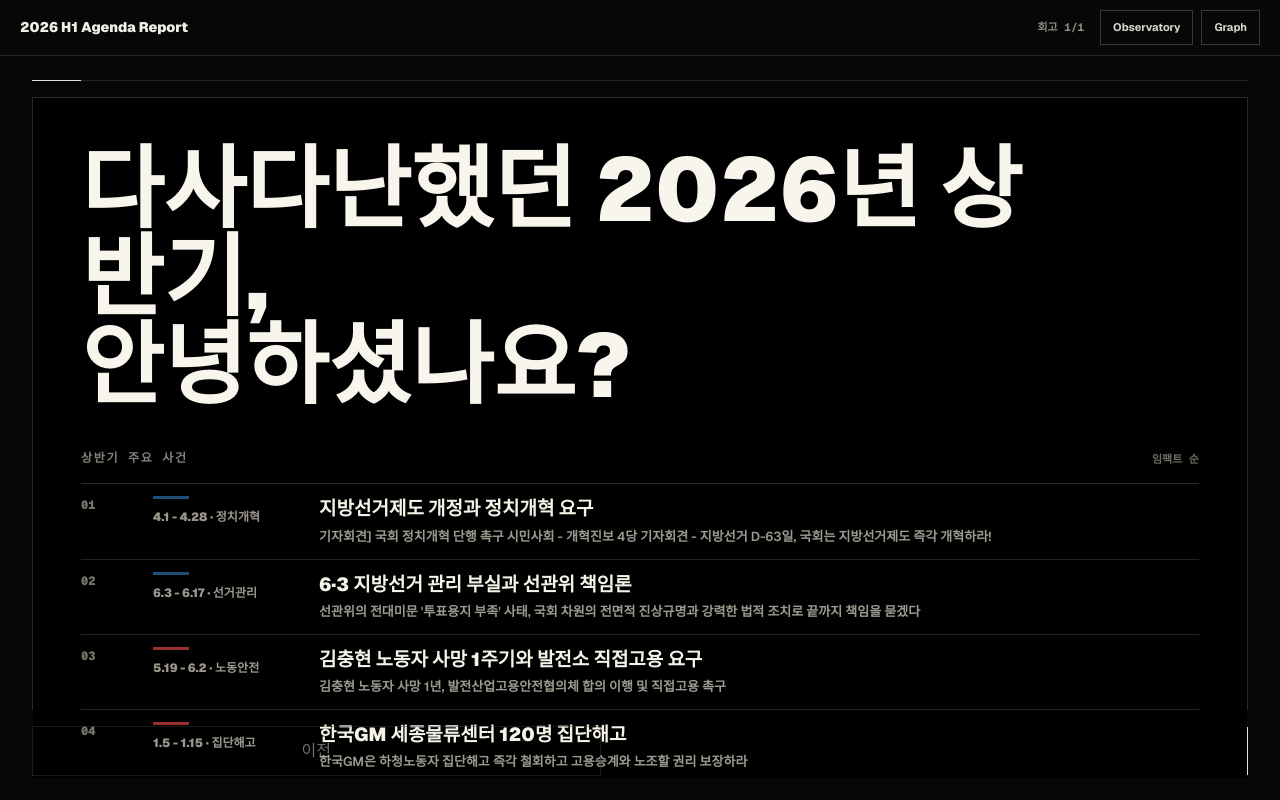
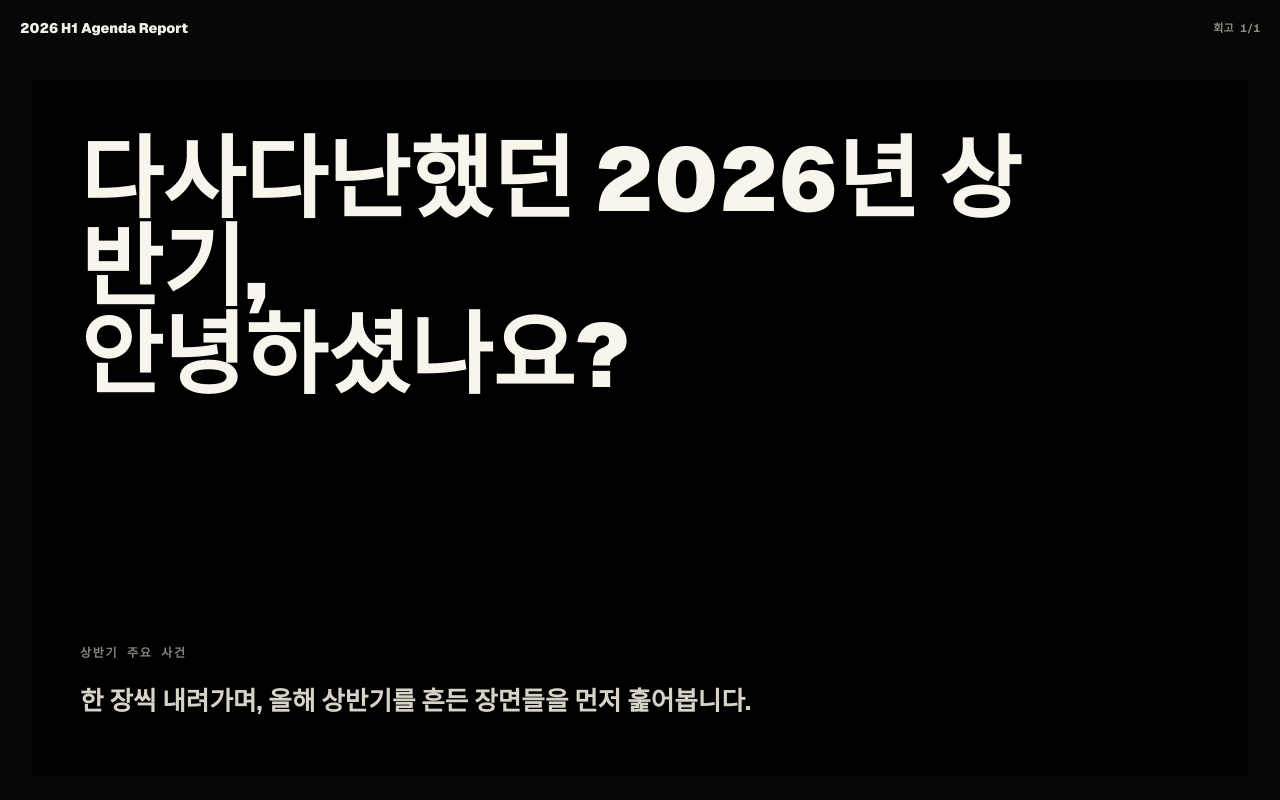
Before and after one commit to protesthubkr/26h1report, a Next.js app: page /agenda-2026-h1 in a window 1280 px wide. Built offline with nearby package versions, Linux system fonts and the light colour scheme.

Commit message:
Make opening review scroll by cards

```diff
--- a/src/app/agenda-2026-h1/agenda-report.tsx
+++ b/src/app/agenda-2026-h1/agenda-report.tsx
@@ -1,7 +1,7 @@
 "use client";
 
 import Link from "next/link";
-import { useMemo, useRef, useState, type TouchEvent } from "react";
+import { useMemo, useRef, useState, type CSSProperties, type TouchEvent } from "react";
 
 export type PublicAgendaData = {
   agendas: PublicAgenda[];
@@ -242,6 +242,8 @@ export function AgendaReport({ data }: { data: PublicAgendaData }) {
   }
 
   function handleTouchEnd(event: TouchEvent<HTMLElement>) {
+    if (state.mode === "review") return;
+
     const start = touchStart.current;
     touchStart.current = null;
     if (!start) return;
@@ -259,16 +261,13 @@ export function AgendaReport({ data }: { data: PublicAgendaData }) {
     <main className="h-screen overflow-hidden bg-[#070707] text-[#f1f0e8]">
       <TopBar progress={progress} />
       <section className="relative mx-auto flex h-[calc(100vh-56px)] max-w-[1600px] flex-col px-8 py-6 max-sm:h-[calc(100svh-48px)] max-sm:px-3 max-sm:py-3">
-        <ProgressRule progress={progress.percent} />
-
         <div
-          className="relative flex min-h-0 flex-1 items-stretch border border-[#2a2a25] bg-[#0b0b0a]"
+          className="relative flex min-h-0 flex-1 items-stretch overflow-hidden bg-[#090908]"
           onTouchEnd={handleTouchEnd}
           onTouchStart={handleTouchStart}
         >
-          <AmbientLines />
           {state.mode === "review" ? (
-            <OpeningReviewPage events={openingEvents} />
+            <OpeningCardScrollPage events={openingEvents} onNext={goNext} />
           ) : null}
 
           {state.mode === "agenda-select" ? (
@@ -278,6 +277,7 @@ export function AgendaReport({ data }: { data: PublicAgendaData }) {
           {state.mode === "story" && storySlide ? <StoryPage slide={storySlide} /> : null}
         </div>
 
+        {state.mode !== "review" ? (
           <BottomControls
             canGoBack={canGoBack}
             canGoNext={canGoNext}
@@ -286,6 +286,7 @@ export function AgendaReport({ data }: { data: PublicAgendaData }) {
             onNext={goNext}
             progressLabel={progress.label}
           />
+        ) : null}
       </section>
     </main>
   );
@@ -293,40 +294,102 @@ export function AgendaReport({ data }: { data: PublicAgendaData }) {
 
 function TopBar({ progress }: { progress: { label: string } }) {
   return (
-    <header className="relative z-20 h-14 border-b border-[#272722] bg-[#070707] px-5 max-sm:h-12 max-sm:px-3">
+    <header className="relative z-20 h-14 bg-[#070707] px-5 max-sm:h-12 max-sm:px-3">
       <div className="mx-auto flex h-full max-w-[1600px] items-center justify-between gap-4">
         <Link className="text-[14px] font-black tracking-normal text-[#f1f0e8] max-sm:text-[13px]" href="/agenda-2026-h1">
           2026 H1 Agenda Report
         </Link>
-        <div className="flex items-center gap-4">
         <span className="hidden font-mono text-[11px] font-bold text-[#8d8d82] sm:block">
           {progress.label}
         </span>
-          <nav className="flex items-center gap-2 text-[11px] font-bold max-sm:hidden">
-            <Link className="border border-[#393932] px-3 py-2 text-[#d8d7ce]" href="/observatory">
-              Observatory
-            </Link>
-            <Link className="border border-[#393932] px-3 py-2 text-[#d8d7ce]" href="/g6">
-              Graph
-            </Link>
-          </nav>
-        </div>
       </div>
     </header>
   );
 }
 
-function ProgressRule({ progress }: { progress: number }) {
+function OpeningCardScrollPage({
+  events,
+  onNext,
+}: {
+  events: OpeningEvent[];
+  onNext: () => void;
+}) {
   return (
-    <div className="mb-4 h-px bg-[#25251f]">
+    <article className="relative h-full w-full overflow-hidden bg-black">
+      <div className="opening-scroll-snap h-full overflow-y-auto">
+        <section className="opening-snap-card flex min-h-full flex-col justify-between px-12 py-14 max-sm:px-5 max-sm:py-8">
+          <div className="opening-rise max-w-[1120px]">
+            <h1 className="max-w-[980px] text-[clamp(42px,7vw,104px)] font-black leading-[0.98] tracking-normal text-[#f8f5ec] max-sm:text-[38px]">
+              다사다난했던 2026년 상반기,
+              <br />
+              안녕하셨나요?
+            </h1>
+          </div>
+          <div className="max-w-[720px]">
+            <SmallMeta>상반기 주요 사건</SmallMeta>
+            <p className="mt-5 text-[clamp(18px,2vw,30px)] font-bold leading-[1.5] text-[#d8d3c7] max-sm:text-[19px] max-sm:leading-8">
+              한 장씩 내려가며, 올해 상반기를 흔든 장면들을 먼저 훑어봅니다.
+            </p>
+          </div>
+        </section>
+
+        {events.map((event, index) => (
+          <section
+            className="opening-snap-card grid min-h-full grid-cols-[minmax(280px,0.86fr)_minmax(0,1fr)] gap-10 px-12 py-10 max-lg:grid-cols-1 max-lg:gap-7 max-sm:px-5 max-sm:py-6"
+            key={`${event.title}-${index}`}
+          >
             <div
-        className="h-px bg-[#e6e1d4] transition-[width] duration-500"
-        style={{ width: `${Math.round(progress * 100)}%` }}
-      />
+              className="opening-image-placeholder relative min-h-[420px] overflow-hidden bg-[#141411] max-lg:min-h-[260px] max-sm:min-h-[220px]"
+              style={{ "--event-accent": event.accent } as CSSProperties}
+            >
+              <span className="absolute left-6 top-6 font-mono text-[11px] font-black uppercase tracking-[0.16em] text-[#77746a]">
+                image placeholder
+              </span>
+              <span className="absolute bottom-6 left-6 font-mono text-[12px] font-black text-[#aaa69a]">
+                {String(index + 1).padStart(2, "0")}
+              </span>
             </div>
+
+            <div className="flex min-h-0 flex-col justify-center">
+              <SmallMeta>
+                {event.dateLabel} · {event.impactLabel}
+              </SmallMeta>
+              <h2 className="mt-8 max-w-[920px] text-[clamp(34px,5vw,76px)] font-black leading-[1.03] tracking-normal text-[#f5f2e8] max-sm:mt-6 max-sm:text-[32px]">
+                {event.title}
+              </h2>
+              <p className="mt-8 max-w-[760px] text-[clamp(17px,1.8vw,26px)] font-bold leading-[1.58] text-[#d7d1c5] max-sm:mt-6 max-sm:text-[18px] max-sm:leading-8">
+                {shorten(event.description, 140)}
+              </p>
+              <p className="mt-9 max-w-[720px] text-[13px] font-bold leading-6 text-[#7e7a70]">
+                {event.agendaTitle} · {event.phaseTitle}
+              </p>
+            </div>
+          </section>
+        ))}
+
+        <section className="opening-snap-card flex min-h-full flex-col justify-center px-12 py-14 max-sm:px-5 max-sm:py-8">
+          <div className="max-w-[980px]">
+            <h2 className="text-[clamp(42px,7vw,104px)] font-black leading-[0.98] tracking-normal text-[#f8f5ec] max-sm:text-[38px]">
+              좀더 들여다볼까요?
+            </h2>
+            <p className="mt-8 max-w-[720px] text-[clamp(18px,2vw,28px)] font-bold leading-[1.55] text-[#d8d3c7] max-sm:text-[19px] max-sm:leading-8">
+              이제 이 사건들이 어떤 어젠다의 흐름으로 이어졌는지 골라볼 차례입니다.
+            </p>
+            <button
+              className="mt-12 bg-[#e6e1d4] px-7 py-4 text-[15px] font-black text-[#080808] transition hover:bg-[#f4efe3] max-sm:min-h-14 max-sm:w-full"
+              onClick={onNext}
+              type="button"
+            >
+              다음으로
+            </button>
+          </div>
+        </section>
+      </div>
+    </article>
   );
 }
 
+// eslint-disable-next-line @typescript-eslint/no-unused-vars
 function OpeningReviewPage({ events }: { events: OpeningEvent[] }) {
   return (
     <article className="relative flex min-h-[680px] w-full flex-col justify-between overflow-hidden bg-black p-12 max-sm:min-h-0 max-sm:p-5">
@@ -707,6 +770,7 @@ function SmallMeta({ children }: { children: React.ReactNode }) {
   );
 }
 
+// eslint-disable-next-line @typescript-eslint/no-unused-vars
 function AmbientLines() {
   return (
     <div
--- a/src/app/globals.css
+++ b/src/app/globals.css
@@ -54,6 +54,40 @@ button:disabled {
   animation-duration: 560ms;
 }
 
+.opening-scroll-snap {
+  overscroll-behavior-y: contain;
+  scroll-behavior: smooth;
+  scroll-snap-type: y mandatory;
+  scrollbar-width: none;
+}
+
+.opening-scroll-snap::-webkit-scrollbar {
+  display: none;
+}
+
+.opening-snap-card {
+  scroll-snap-align: start;
+  scroll-snap-stop: always;
+}
+
+.opening-image-placeholder {
+  background:
+    radial-gradient(circle at 26% 22%, color-mix(in srgb, var(--event-accent) 34%, transparent), transparent 32%),
+    linear-gradient(135deg, rgba(255, 255, 255, 0.08), transparent 42%),
+    #141411;
+}
+
+.opening-image-placeholder::after {
+  background: color-mix(in srgb, var(--event-accent) 78%, #f5f2e8);
+  bottom: 24px;
+  content: "";
+  height: 10px;
+  opacity: 0.78;
+  position: absolute;
+  right: 24px;
+  width: 34%;
+}
+
 @media (prefers-reduced-motion: reduce) {
   .opening-rise,
   .opening-event-rise {
```
Lines whose indentation alone changed are shown as unchanged.
